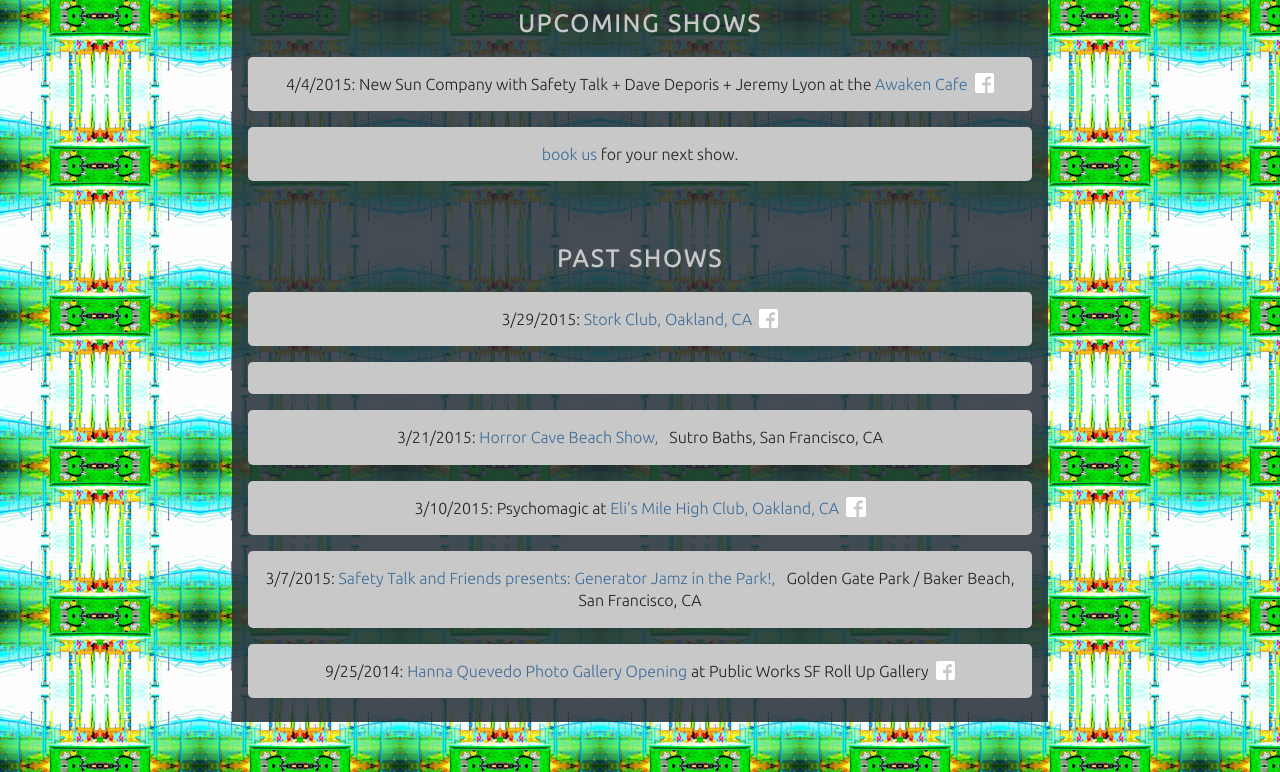
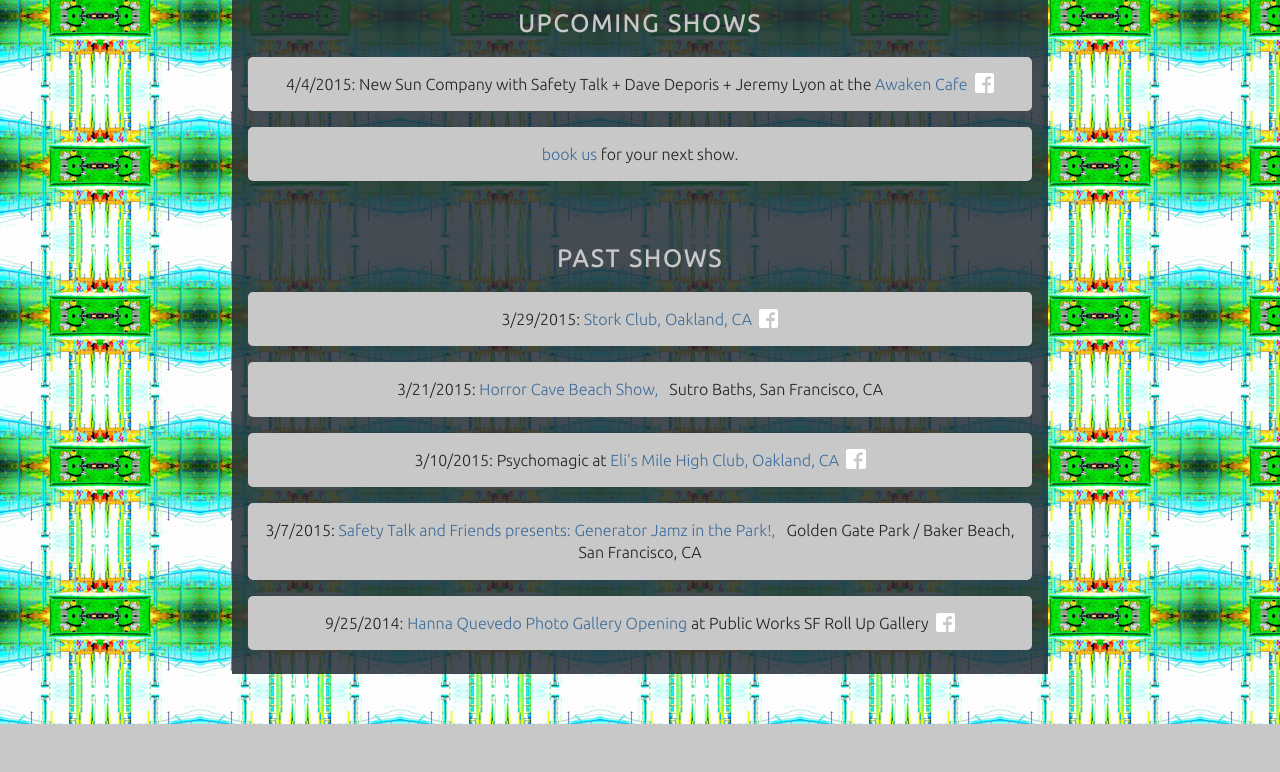
Before and after one commit to steryereo/safetytalk_website, a PHP site: page /shows in a window 1280 px wide. Shown: the part 209-981 px from the top of the page. After the commit the page ends 933 px from the top, so only its background shows below. Run offline with PHP 8.4, Linux system fonts and the light colour scheme; some libraries are stand-ins or nearby versions.

Commit message:
shows fix

```diff
--- a/shows.php
+++ b/shows.php
@@ -32,7 +32,6 @@ include('_head.php')
              3/29/2015: <a href="https://www.facebook.com/events/699407943512707/" target="blank">Stork Club, Oakland, CA</a> &nbsp<a href="https://www.facebook.com/events/699407943512707/" target="blank"><img src="img/fb_white_29.png"></a>
             </p>
             <p class="show-listing">
-            <p class="show-listing">
              3/21/2015: <a href="https://www.facebook.com/events/1427922270840519/" target="blank">Horror Cave Beach Show,</a> &nbsp Sutro Baths, San Francisco, CA
             </p>
             <p class="show-listing">
```
